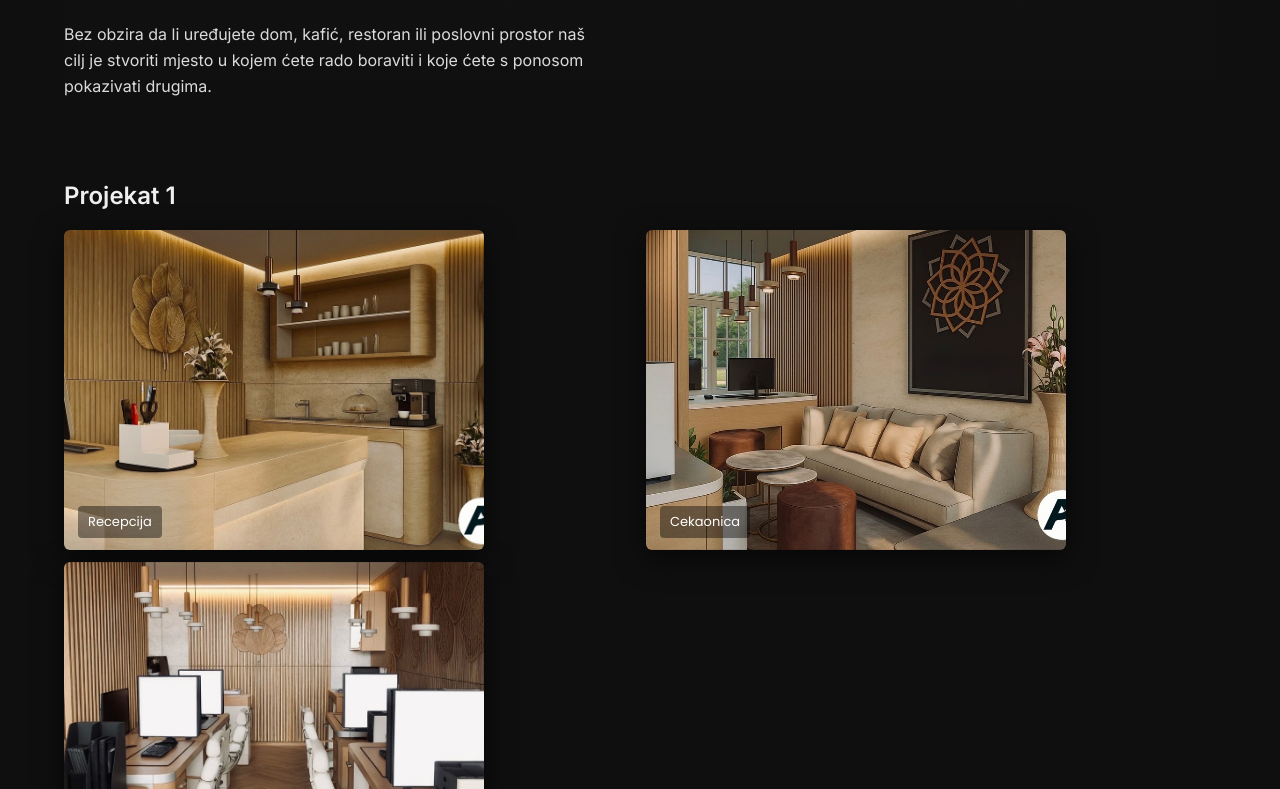
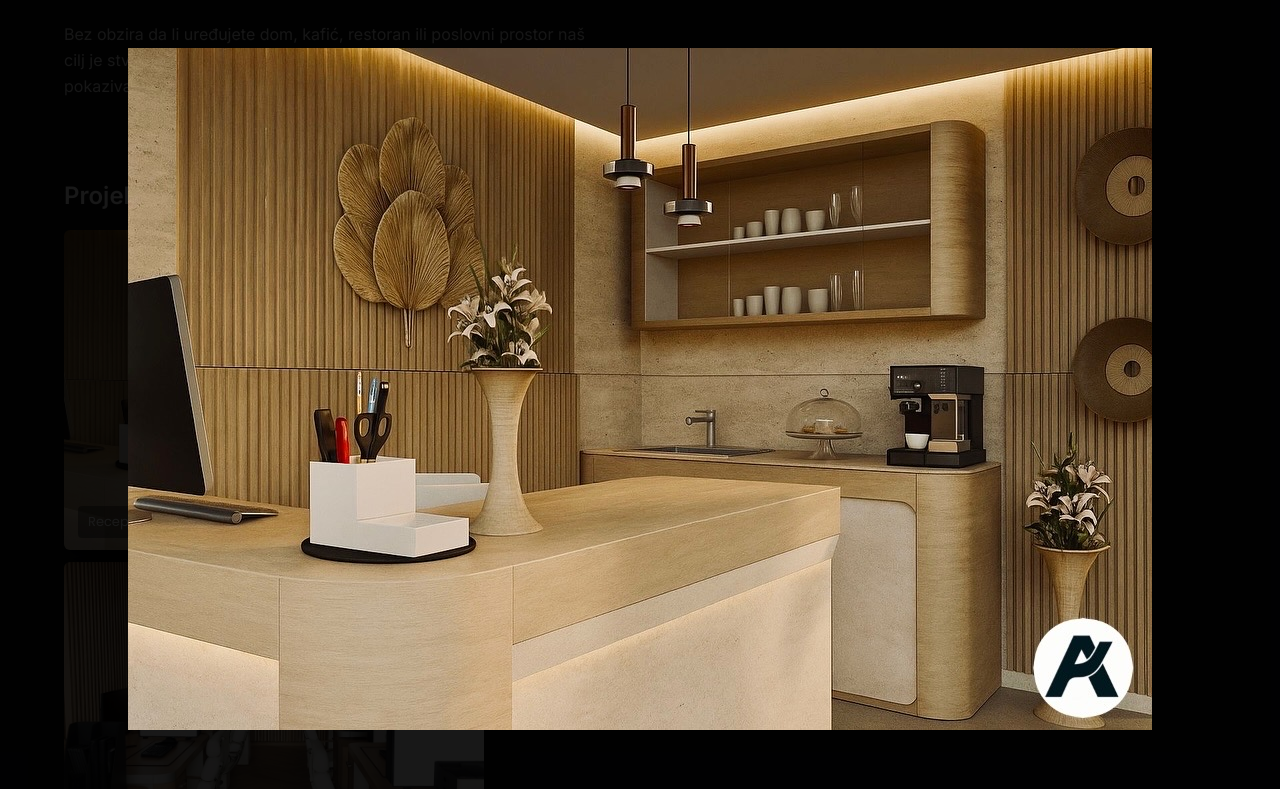
Before and after one commit to Arhex2025/ARHEX-DESIGN, a plain HTML site: page index.html in a window 1280 px wide. Both pictures are taken after a click on the picture 274 px from the left and 1524 px from the top of the page. Shown: the part 1135-1924 px from the top of the page. Drawn offline with Linux system fonts and the light colour scheme.

Commit message:
Update styles.css

```diff
--- a/styles.css
+++ b/styles.css
@@ -223,3 +223,19 @@ html,body { height:100%; margin:0; background:#0f0f10; color:#efefef; font-famil
   }
 
 }
+
+.image-overlay {
+  position: fixed;
+  inset: 0;
+  background: rgba(0, 0, 0, 0.9);
+  display: flex;
+  align-items: center;
+  justify-content: center;
+  z-index: 9999;
+}
+
+.image-overlay-img {
+  max-width: 90%;
+  max-height: 90%;
+  object-fit: contain;
+}
```
